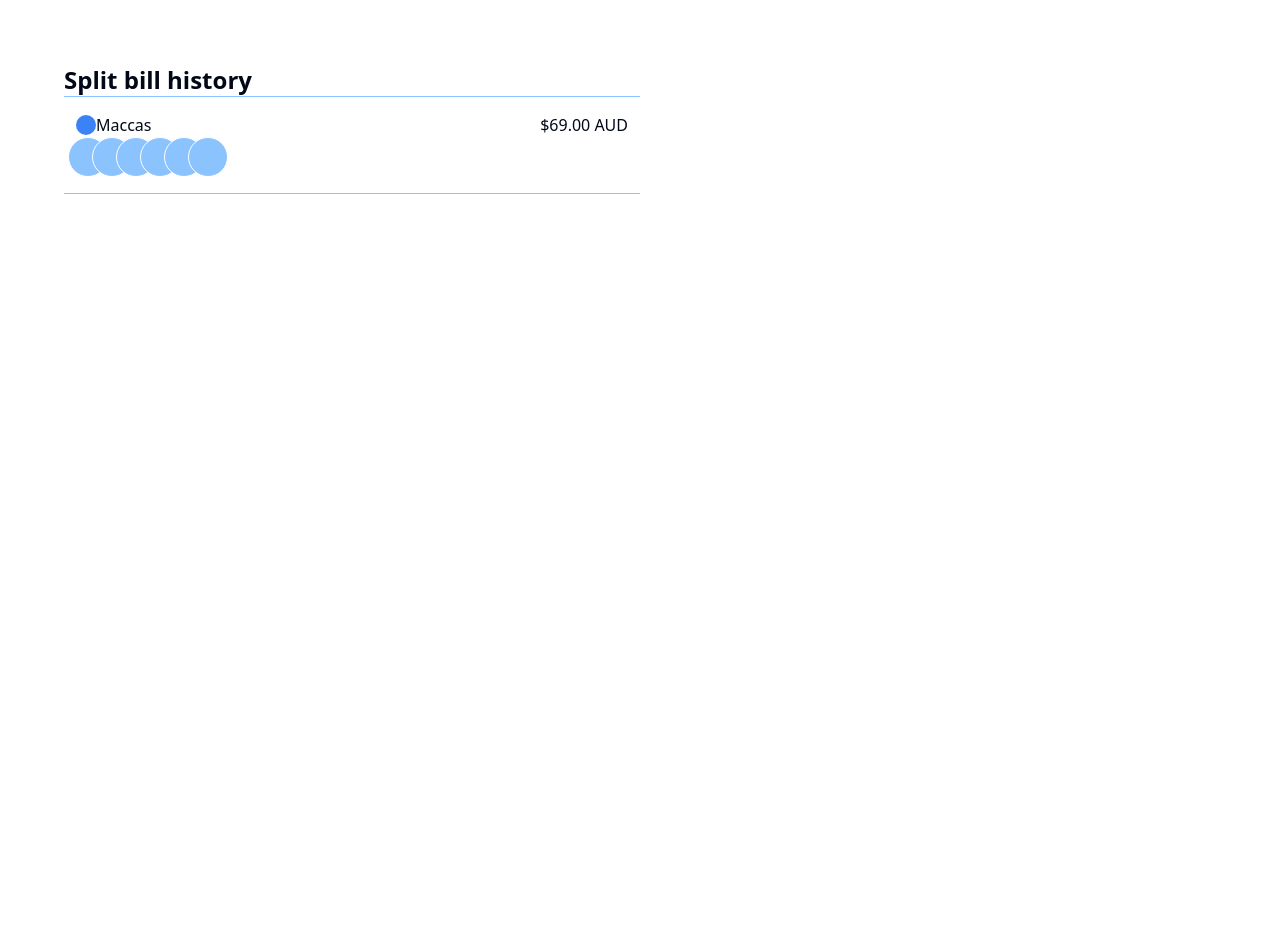
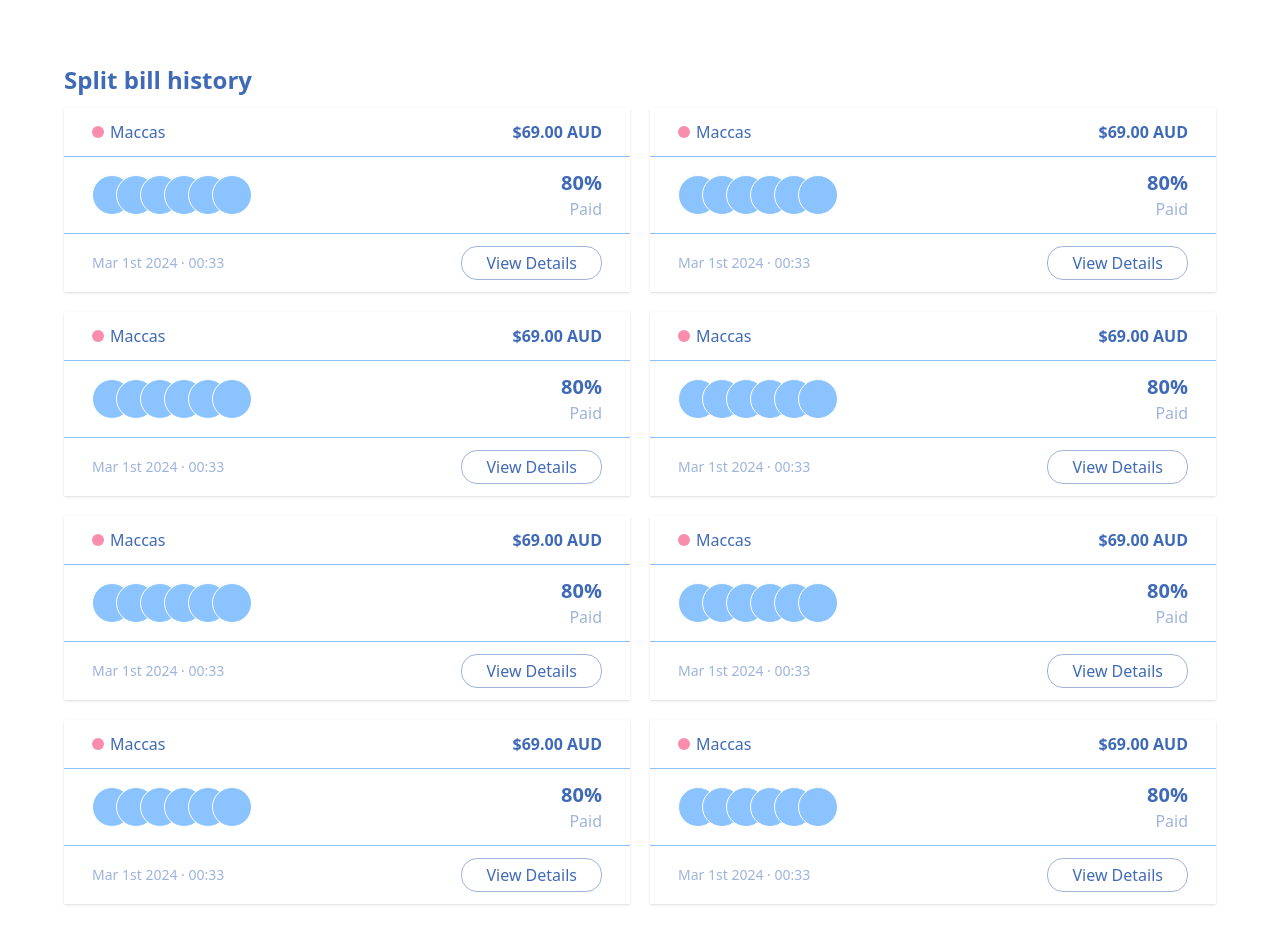
Before and after one commit to TheoA816/Split, a Next.js app: page /history in a window 1280 px wide. Shown: the top 944 px of the page. Before the commit the page ends 800 px from the top, so only its background shows below. Built offline with nearby package versions, Linux system fonts and the light colour scheme.

Commit message:
complete history page

```diff
--- a/app/history/card.tsx
+++ b/app/history/card.tsx
@@ -2,18 +2,31 @@ import React from 'react';
 
 export default function Card() {
   return (
-    <div className="w-1/2 border-t border-b border-splitBlue py-4 px-3">
-      <div className="flex items-center justify-between">
-        <div className="flex items-center">
-          <div className="w-5 h-5 rounded-full bg-blue-500"></div>
-          <div className="">Maccas</div>
+    <div className="w-full shadow text-splitDarkBlue">
+      <div className="flex items-center justify-between py-3 px-7">
+        <div className="flex items-center gap-1.5">
+          <div className="w-3 h-3 rounded-full bg-splitPink"></div>
+          <div>Maccas</div>
         </div>
-        <div>$69.00 AUD</div>
+        <div className='font-bold'>$69.00 AUD</div>
       </div>
-      <div className='flex'>
-        {Array.from({ length: 6 }).map((_, idx) => (
-          <div key={idx} className="w-10 h-10 rounded-full bg-splitBlue -mx-2 border-white border"></div>
-        ))}
+      <div className="flex justify-between items-center border-y border-splitBlue py-3 px-7">
+        <div className="flex ml-2">
+          {Array.from({ length: 6 }).map((_, idx) => (
+            <div
+              key={idx}
+              className="w-10 h-10 rounded-full bg-splitBlue -mx-2 border-white border"
+            ></div>
+          ))}
+        </div>
+        <div className="flex flex-col items-end">
+          <div className='font-bold text-xl'>80%</div>
+          <div className='text-splitBlack50 opacity-50'>Paid</div>
+        </div>
+      </div>
+      <div className='flex justify-between py-3 items-center px-7'>
+        <div className='text-splitBlack50 opacity-50 text-sm'>Mar 1st 2024 · 00:33</div>
+        <button className='border border-splitBlack50 border-opacity-50 rounded-2xl px-6 py-1 text-splitDarkBlue'>View Details</button>
       </div>
     </div>
   );
--- a/app/history/page.tsx
+++ b/app/history/page.tsx
@@ -3,9 +3,15 @@ import Card from './card';
 
 export default function History() {
   return (
-    <div className="p-16 w-screen">
-      <div className="font-bold text-2xl">Split bill history</div>
-      <Card />
+    <div className="p-16">
+      <div className="font-bold text-2xl text-splitDarkBlue">
+        Split bill history
+      </div>
+      <div className="grid grid-cols-2 mt-3 gap-x-5 gap-y-5">
+        {Array.from({ length: 8 }).map((_, idx) => (
+          <Card key={idx} />
+        ))}
+      </div>
     </div>
   );
 }
--- a/tailwind.config.ts
+++ b/tailwind.config.ts
@@ -22,8 +22,8 @@ const config = {
         splitBlue: '#8BC3FE',
         splitDarkBlue: '#3F6AB7',
         splitWhite: '#FFFFFF',
-        splitYellow: '#3F6AB7',
-        splitBlue5: '#3F6AB7',
+        splitYellow: '#F5EE9E',
+        splitBlue5: '#8BC3FE',
         splitBlack50: '#3F6AB7',
         splitBlue25: '#8BC3FE',
         splitPink: '#F88DAD',
```
